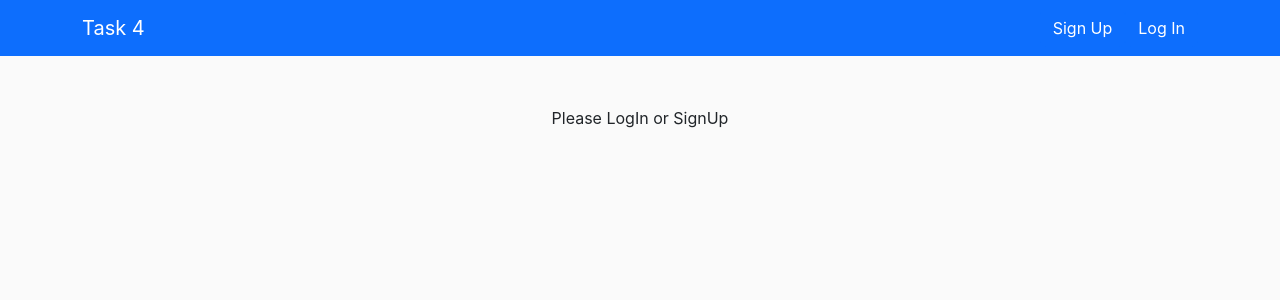
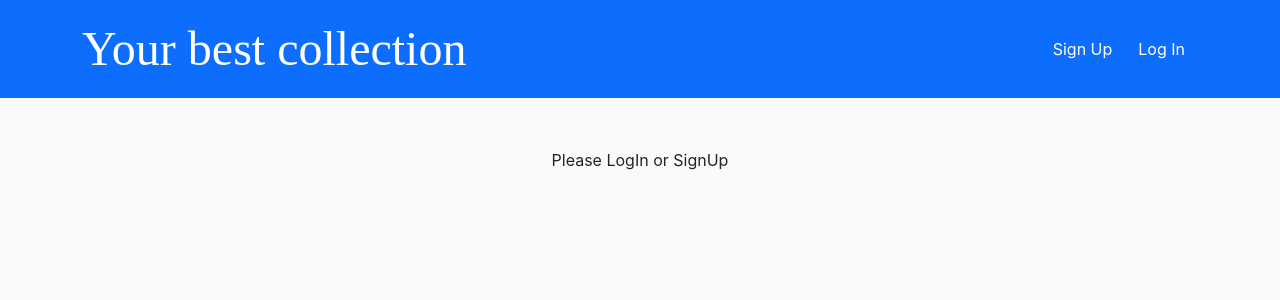
Before and after one commit to TatsianaYurchyk/collections_front, a React (Create React App) app: page / in a window 1280 px wide. Shown: the top 300 px of the page. Built offline with nearby package versions, Linux system fonts and the light colour scheme; no server answers.

Commit message:
admin btn panel fixed

```diff
--- a/src/components/NavBar.tsx
+++ b/src/components/NavBar.tsx
@@ -15,8 +15,8 @@ const NavBar = ({ loggedInUser, onSignUpClicked, onLoginClicked, onLogoutSuccess
     return (
         <Navbar bg="primary" variant="dark" expand="sm" sticky="top">
             <Container>
-                <Navbar.Brand as={Link} to="/">
-                    Task 4
+                <Navbar.Brand className="navbarBrand" as={Link} to="/">
+                    Your best collection
                 </Navbar.Brand>
                 <Navbar.Toggle aria-controls="main-navbar" />
                 <Navbar.Collapse id="main-navbar">
--- a/src/components/UsersPageLoggedInView1.tsx
+++ b/src/components/UsersPageLoggedInView1.tsx
@@ -295,8 +295,9 @@ const UsersPageLoggedInView = ({ loggedInUser,onLogoutSuccessful }: UsersPagePro
 	return (
 		<>
 			{users.length > 0 ? (
-				<>
-					<ButtonGroup aria-label="Basic example" className="mb-3 width100">
+				<div className="page_container">
+					<div className="d-flex justify-content-center"> <h1 className="center">Admin Panel</h1></div>
+					<ButtonGroup aria-label="Basic example" className="mb-3 width100 adminBtn">
 						<Button variant="danger" onClick={blockStatusAll}>
 							Block
 						</Button>
@@ -337,7 +338,7 @@ const UsersPageLoggedInView = ({ loggedInUser,onLogoutSuccessful }: UsersPagePro
 
     </div>
 
-				</>
+				</div>
 			) : (
 				<p>Wait,there is nothing to see... </p>
 			)}
--- a/src/styles/App.css
+++ b/src/styles/App.css
@@ -12,6 +12,8 @@ code {
   font-family: source-code-pro, Menlo, Monaco, Consolas, 'Courier New',
     monospace;
 }
+
+@import url('https://fonts.googleapis.com/css2?family=Solitreo&display=swap');
 
 .width100 {
   width: 100%;
@@ -36,5 +38,18 @@ code {
 
 .col_width{
   width: 25%;
+}
 
+.navbarBrand{
+  font-family: 'Solitreo', cursive;
+  font-size: 3em;
 }
+
+/* .page_container{
+  position: relative;
+} */
+.adminBtn{
+  position: sticky;
+  top: 100px;
+  z-index: 1;
+}
```
